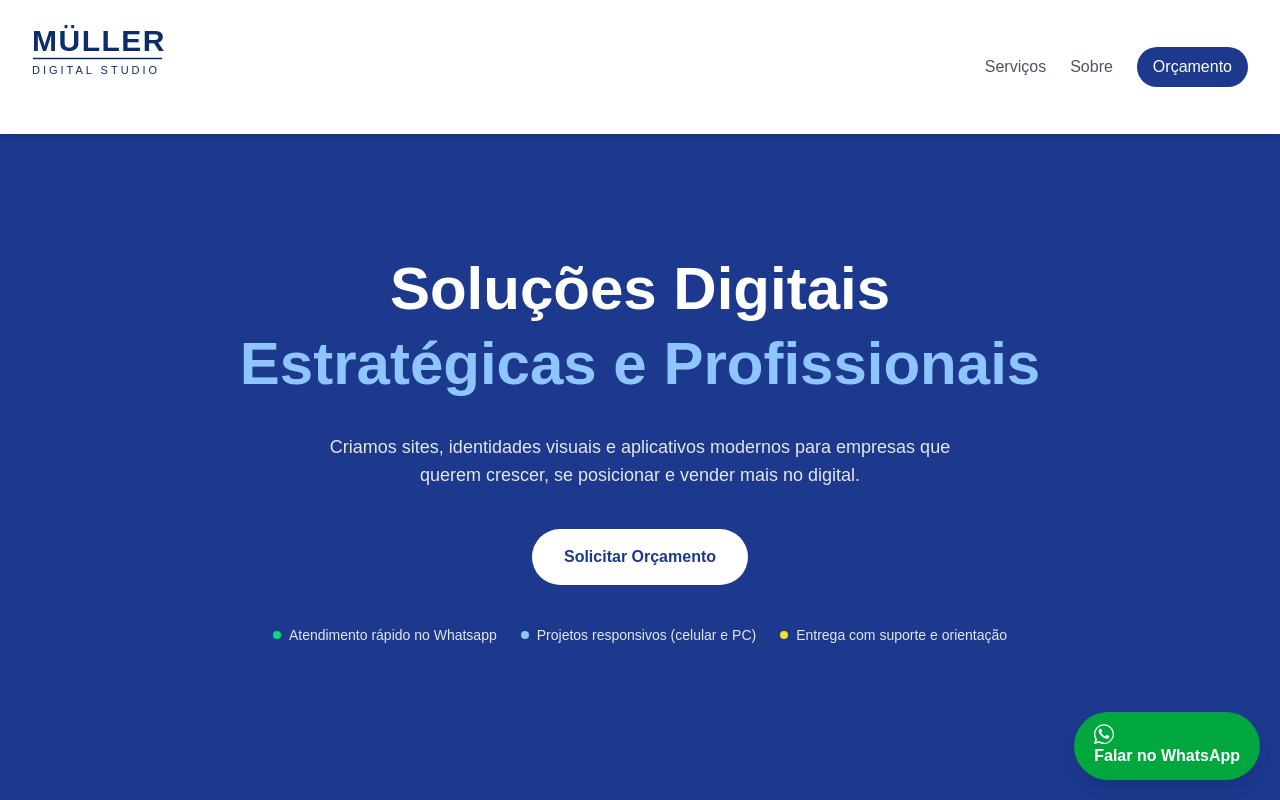
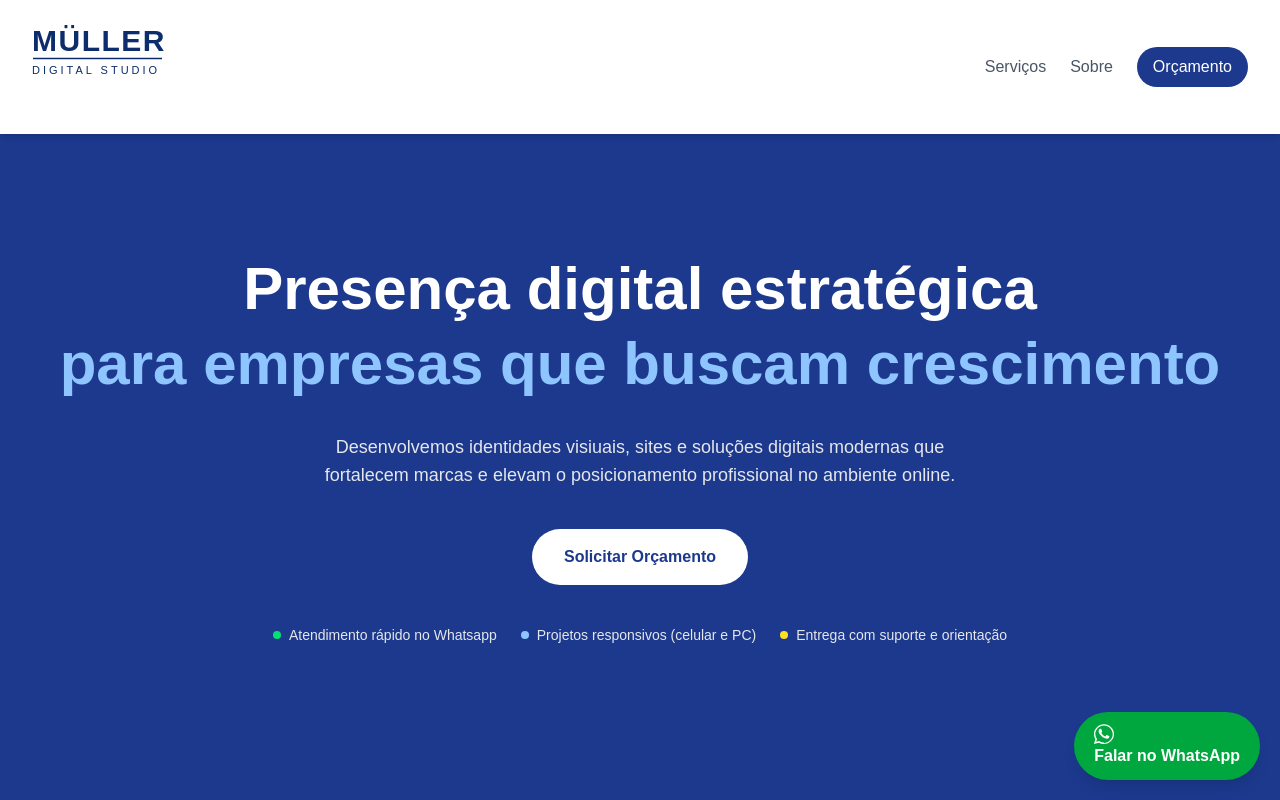
Before and after one commit to danielmuller-dev/muller-digital-studio, a Next.js app: page / in a window 1280 px wide. Shown: the top 800 px of the page. Built offline with nearby package versions, Linux system fonts and the light colour scheme.

Commit message:
Alterando o Hero

```diff
--- a/app/page.tsx
+++ b/app/page.tsx
@@ -54,13 +54,14 @@ export default function Home() {
       {/* Hero */}
       <section className="min-h-screen flex flex-col items-center justify-center bg-blue-900 text-white text-center px-6 pt-24">
         <h1 className="text-5xl md:text-6xl font-bold leading-tight">
-          Soluções Digitais <br />
-          <span className="text-blue-300">Estratégicas e Profissionais</span>
+          Presença digital estratégica <br />
+          <span className="text-blue-300">para empresas que buscam crescimento</span>
         </h1>
 
         <p className="mt-8 text-lg max-w-2xl text-gray-200">
-          Criamos sites, identidades visuais e aplicativos modernos para empresas que querem
-          crescer, se posicionar e vender mais no digital.
+          Desenvolvemos identidades visiuais, sites e soluções digitais
+          modernas que fortalecem marcas e elevam o posicionamento
+          profissional no ambiente online.
         </p>
 
         <a
```
